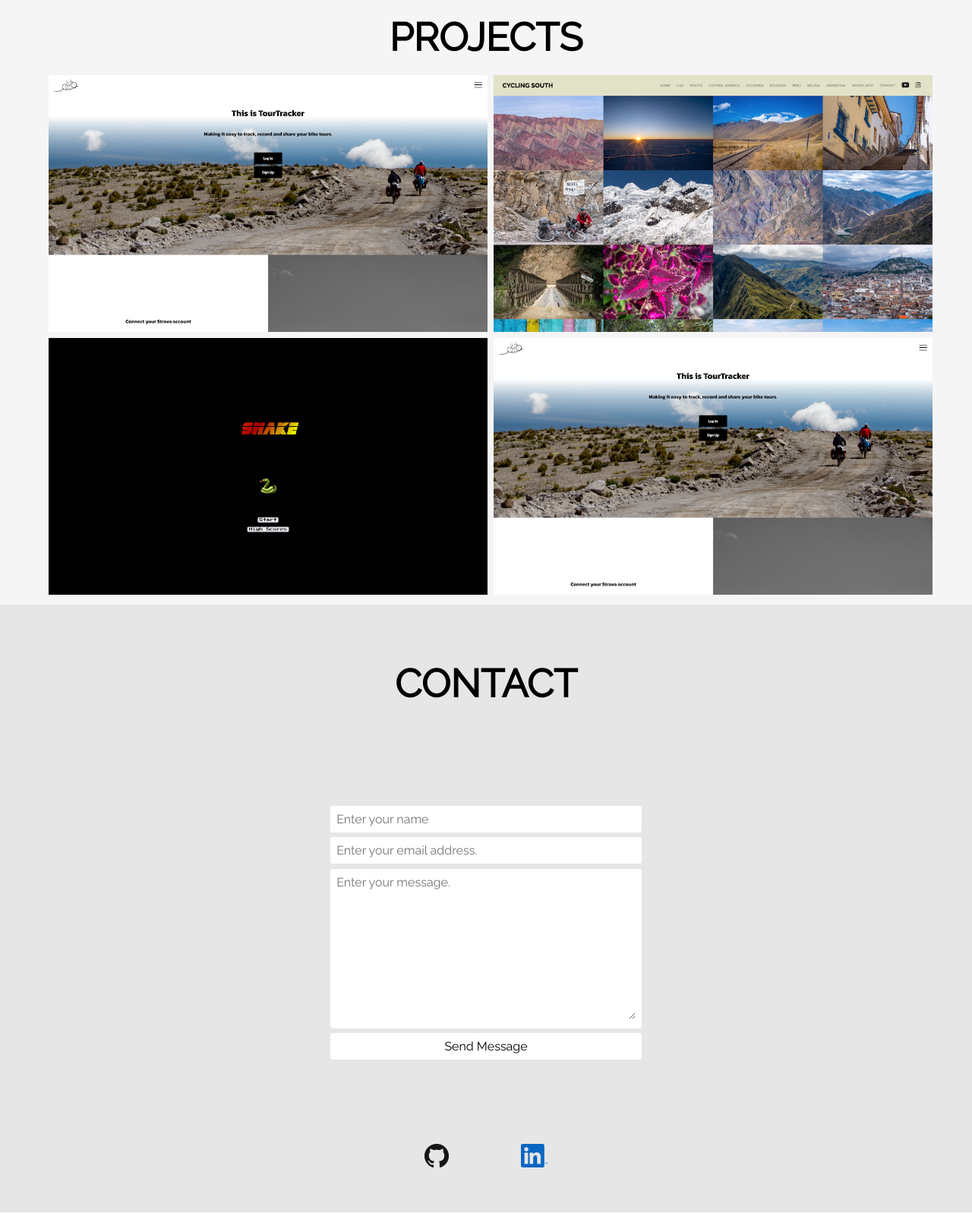
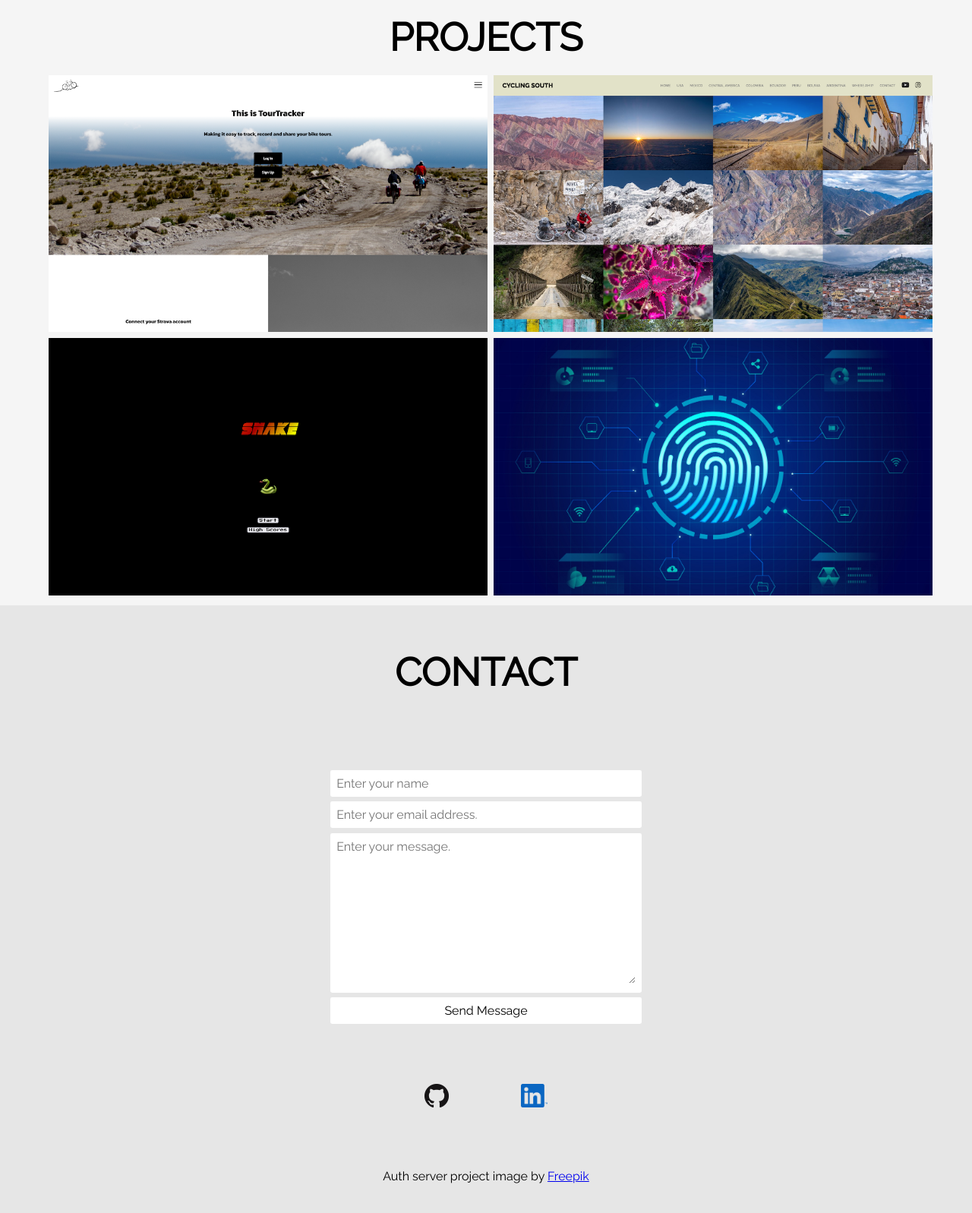
Before and after one commit to tw-smith/portfolio, a Flask app: page / in a window 1280 px wide. Shown: the part 1592-3189 px from the top of the page at 76% size. Run offline with Flask 2, Linux system fonts and the light colour scheme; some libraries are stand-ins or nearby versions.

Commit message:
add auth server image and attribution

```diff
--- a/app/static/style.css
+++ b/app/static/style.css
@@ -18,6 +18,10 @@ html {
 
 b {
   font-weight: bold;
+}
+
+i {
+  font-style: italic;
 }
 
 /* Set global font styles */
--- a/app/templates/authserver_template.html
+++ b/app/templates/authserver_template.html
@@ -15,4 +15,6 @@
     <br><br>
     As part of this project I also gained familiarity with OWASP security best practices and the use of JSON Web Tokens
     to implement a token based authentication scheme.
+    <br><br>
+    <i>Project image by <a href="https://www.freepik.com/">Freepik</a></i>
 {% endblock %}
--- a/app/templates/index.html
+++ b/app/templates/index.html
@@ -76,7 +76,7 @@
                   </div>
               </a>
               <a href="projects/authserver" class="projectsgallery__tile">
-                  <img class="projectsgallery__tile-image" src="static/tourtracker_noborder.png">
+                  <img class="projectsgallery__tile-image" src="static/authserver_noborder.jpg">
                   <div class="projectsgallery__tile--overlay">
                       <p class="overlay__text">Auth Server</p>
                   </div>
@@ -176,6 +176,7 @@
           <a href="https://github.com/tw-smith" target="_blank"><img src="static/GitHub-Mark-32px.png" alt="GitHub logo" width="32";></a>
           <a href="https://www.linkedin.com/in/tw-smith" target="_blank"><img src="static/linkedin_blue.png" alt="LinkedIn logo" width="35"></a>
         </div>
+        <p>Auth server project image by <a href="https://www.freepik.com/">Freepik</a></p>
       </section>
 
     </main>
```
Also changed, not shown: app/static/authserver_home_screely.png (added), app/static/authserver_noborder.jpg (added).
